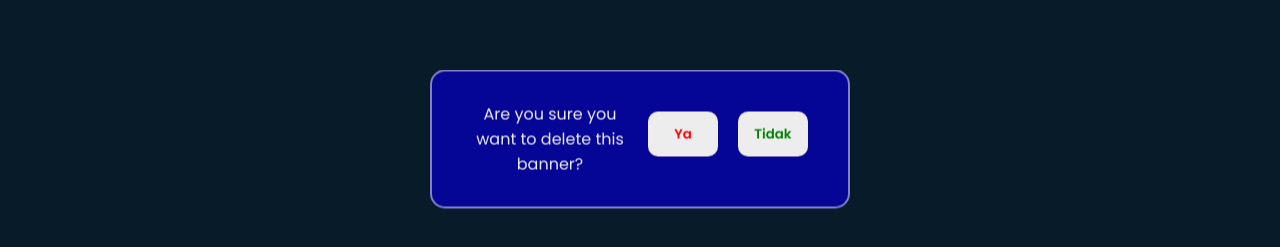
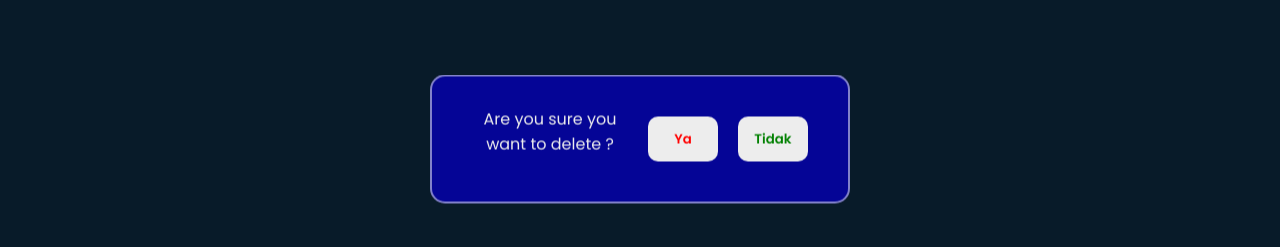
Before and after one commit to roynegara/Final-Project-RoyBayuNegara-Travel-Next, a Next.js app: page /banner/1 in a window 1280 px wide. Both pictures are taken after a click on the button "Delete". Shown: the part 221-468 px from the top of the page. Built offline with nearby package versions, Linux system fonts and the light colour scheme; no server answers.

Commit message:
succes for edit/update promo and put toast on it

```diff
--- /dev/null
+++ b/src/components/FormEditPromo.js
@@ -0,0 +1,50 @@
+export default function FormEditPromo({
+  title,
+  defaultName,
+  defaultDescription,
+  defaultImageUrl,
+  defaultTerms_condition,
+  defaultPromo_code,
+  defaultPromo_discount_price,
+  defaultMinimum_claim_price,
+  onEdit,
+  loadingEditPromo,
+}) {
+  const handleEditBanner = (e) => {
+    e.preventDefault();
+
+    const formData = new FormData(e.currentTarget);
+    const name = formData.get("namaBanner");
+    const description = formData.get("deskripsiBanner");
+    const imageUrl = formData.get("gambarBanner");
+    const terms_condition = formData.get("syaratKetentuan");
+    const promo_code = formData.get("promoKode");
+    const promo_discount_price = parseFloat(formData.get("promoHargaDiskon"));
+    const minimum_claim_price = parseFloat(formData.get("klaimHargaMinimum"));
+
+    onEdit({ name, description, imageUrl, terms_condition, promo_code, promo_discount_price, minimum_claim_price });
+  };
+
+  return (
+    <form onSubmit={handleEditBanner}>
+      <div className="form-edit-banner">
+        <h5>{title}</h5>
+        <div>
+          <input defaultValue={defaultName} name="namaBanner" placeholder="Masukkan Nama Banner" />
+          <input defaultValue={defaultDescription} name="deskripsiBanner" placeholder="Masukkan Deskripsi Banner" />
+          <input defaultValue={defaultImageUrl} name="gambarBanner" placeholder="Masukkan Gambar Banner" />
+          <input defaultValue={defaultTerms_condition} name="syaratKetentuan" placeholder="Masukkan Syarat & Ketentuan" />
+          <input defaultValue={defaultPromo_code}  name="promoKode" placeholder="Masukkan Promo Code" />
+          <input defaultValue={defaultPromo_discount_price}  name="promoHargaDiskon" placeholder="Masukkan Promo Harga Diskon" />
+          <input defaultValue={defaultMinimum_claim_price}  name="klaimHargaMinimum" placeholder="Masukkan Klaim Harga Minimum" />
+
+        </div>
+        <div>
+          <button type="onSubmit" disabled={loadingEditPromo}>
+            {loadingEditPromo ? "Loading..." : title}
+          </button>
+        </div>
+      </div>
+    </form>
+  );
+}
--- a/src/components/PopupUpdatePromo.js
+++ b/src/components/PopupUpdatePromo.js
@@ -2,14 +2,9 @@ import React, { useState } from "react";
 import axios from "axios";
 
 function UpdatePromo() {
-    const [promo, setPromo] = useState({
-        title: "",
-        imageUrl: "",
-        promo_code: "",
-        minimum_claim_price: "",
-        promo_discount_price: "",
-        terms_condition: "",
-    });
+    const [name, setName] = useState("");
+    const [imageUrl, setImageUrl] = useState("");
+
 
     const handleChange = (e) => {
         const { name, value } = e.target;
--- /dev/null
+++ b/src/hooks/useEditPromo.js
@@ -0,0 +1,22 @@
+import axios from "axios";
+import { useState } from "react";
+export default function useEditBanner() {
+    const [loading, setLoading] = useState(false);
+
+  const pos = async (url, body) => {
+      const accessToken = localStorage.getItem("access_token");
+      setLoading(true);
+      await axios.post(`https://travel-journal-api-bootcamp.do.dibimbing.id/api/v1${url}`, body, {
+        headers: {
+          "Content-Type": " application/json",
+          apiKey: "24405e01-fbc1-45a5-9f5a-be13afcd757c",
+          Authorization:
+            `Bearer ${accessToken}`,
+        },
+      });
+      setLoading(false);
+
+    };
+
+    return { pos, loading };
+  }
--- a/src/pages/banner/[id].js
+++ b/src/pages/banner/[id].js
@@ -39,8 +39,8 @@ export default function BannerById({ banner }) {
   const { pos, loadingEditBanner } = useEditBanner();
 
   const router = useRouter();
-  const [notifEdit, setNotifEdit] = useState(null);
-  const [notifDelete, setNotifDelete] = useState(null);
+  // const [notifEdit, setNotifEdit] = useState(null);
+  // const [notifDelete, setNotifDelete] = useState(null);
 
   const handleDeleteBanner = () => {
     del(`/delete-banner/${banner?.id}`)
@@ -49,7 +49,7 @@ export default function BannerById({ banner }) {
         // setNotifDelete("Banner deleted successfully");
         setTimeout(() => {
           router.push("/banner");
-        }, 200);
+        }, 1000);
       })
       .catch((err) => {
         console.log("resDeleteBannerErr", err);
@@ -61,14 +61,14 @@ export default function BannerById({ banner }) {
   const handleEditBanner = ({ name, imageUrl }) => {
     pos(`/update-banner/${banner?.id}`, { name, imageUrl })
       .then((res) => {
-        toast.success(`${banner?.name} has been updated`);
+        toast.success(`${banner?.name} has been edited`);
         // setNotifEdit("Banner edited successfully");
         setTimeout(() => {
           router.push("/banner");
-        }, 200);
+        }, 1000);
       })
       .catch((err) => {
-        console.log("resDeleteBannerErr", err);
+        console.log("resEditBannerErr", err);
 
         if (
           err?.response?.data?.errors &&
@@ -148,7 +148,7 @@ export default function BannerById({ banner }) {
             <p style={{ color: notifDelete === "Banner deleted successfully" ? "green" : "red" }}>{notifDelete}</p>
           )} */}
             </div>
-            <div><p>Are you sure you want to delete this banner?</p></div>
+            <div><p>Are you sure you want to delete {banner?.name} ?</p></div>
 
 
             <div className="popup-delete-banner-btn-yes">
@@ -160,7 +160,8 @@ export default function BannerById({ banner }) {
                 Tidak
               </button>
             </div>
-          </div></div>
+            </div>
+          </div>
 
         )}
       </div>
--- a/src/pages/promo/[id].js
+++ b/src/pages/promo/[id].js
@@ -3,6 +3,10 @@ import axios from "axios";
 import useDeletePromo from "@/hooks/useDeletePromo";
 import FormDeletePromo from "@/components/FormDeletePromo";
 import { useRouter } from "next/router";
+import { toast } from "sonner";
+
+import FormEditPromo from "@/components/FormEditPromo";
+import useEditPromo from "@/hooks/useEditPromo";
 
 export async function getServerSideProps(context) {
   try {
@@ -20,9 +24,11 @@ export async function getServerSideProps(context) {
 }
 
 export default function PromoById({ promo }) {
+  const { del, loading } = useDeletePromo();
+  const { pos, loadingEditPromo } = useEditPromo();
+  // const [notif, setNotif] = useState(null);
+
   const router = useRouter();
-  const { del, loading } = useDeletePromo();
-  const [notif, setNotif] = useState(null);
 
   const handleDeletePromo = () => {
     del(`/delete-promo/${promo?.id}`)
@@ -36,6 +42,58 @@ export default function PromoById({ promo }) {
         console.log("resDeletePromoErr", err);
         setNotif(err?.response?.data?.message);
       });
+  };
+
+  const handleEditPromo = ({
+    title,
+    description,
+    imageUrl,
+    terms_condition,
+    promo_code,
+    promo_discount_price,
+    minimum_claim_price,
+  }) => {
+    pos(`/update-promo/${promo?.id}`, {
+      title,
+      description,
+      imageUrl,
+      terms_condition,
+      promo_code,
+      promo_discount_price,
+      minimum_claim_price,
+    })
+      .then((res) => {
+        // setNotif("Promo updated successfully");
+        toast.success(`${promo?.title} has been edited`);
+        setTimeout(() => {
+          router.push("/promo");
+        }, 1000);
+      })
+      .catch((err) => {
+        console.log("resEditPromoErr", err);
+
+        if (
+          err?.response?.data?.errors &&
+          err?.response?.data?.errors.length > 0 &&
+          err.response.data.errors[0].message
+        ) {
+          toast.error(err.response.data.errors[0].message);
+        } else {
+          toast.error(err?.response?.data?.message);
+        }
+        // toast.error(err?.response?.data?.message);
+        // setNotifEdit(err?.response?.data?.message);
+      });
+  };
+
+  const [isPopupOpenEdit, setPopupOpenEdit] = useState(false);
+  const togglePopupEdit = () => {
+    setPopupOpenEdit(!isPopupOpenEdit);
+  };
+
+  const [isPopupOpenDelete, setPopupOpenDelete] = useState(false);
+  const togglePopupDelete = () => {
+    setPopupOpenDelete(!isPopupOpenDelete);
   };
 
   return (
@@ -58,8 +116,50 @@ export default function PromoById({ promo }) {
       </div>
 
       <div>
-        {notif && <p style={{ color: notif === "Promo deleted successfully" ? "green" : "red" }}>{notif}</p>}
-        <FormDeletePromo title={`Delete ${promo?.title} ?`} onDelete={handleDeletePromo} loading={loading} />
+        <button onClick={togglePopupEdit}> Edit Promo {promo?.title}</button>
+        {isPopupOpenEdit && (
+          <div className="popup-edit-promo">
+            <button className="btn-close-popup-edit-promo" onClick={togglePopupEdit}>
+              X
+            </button>
+            <FormEditPromo
+              title={`Edit ${promo?.title} Promo ?`}
+              defaultName={promo?.title}
+              defaultDescription={promo?.description}
+              defaultImageUrl={promo?.imageUrl}
+              defaultTerms_condition={promo?.terms_condition}
+              defaultPromo_code={promo?.promo_code}
+              defaultPromo_discount_price={promo?.promo_discount_price}
+              defaultMinimum_claim_price={promo?.minimum_claim_price}
+              onEdit={handleEditPromo}
+              loading={loadingEditPromo}
+            />
+          </div>
+        )}
+      </div>
+
+      <div>
+        <button onClick={togglePopupDelete}>Delete {promo?.title}</button>
+        {isPopupOpenDelete && (
+          <div>
+            <div className="popup-delete-promo">
+              <div>
+                <p>Are you sure you want to delete {promo?.title} ?</p>
+              </div>
+              <div className="popup-delete-promo-btn-yes">
+                <FormDeletePromo title={`Yes`} onDelete={handleDeletePromo} loading={loading} />
+              </div>
+              <div className="popup-delete-promo-btn-no">
+                <button className="btn-close-popup-delete-promo" onClick={togglePopupDelete}>
+                  Tidak
+                </button>
+              </div>
+            </div>
+          </div>
+        )}
+
+        {/* {notif && <p style={{ color: notif === "Promo deleted successfully" ? "green" : "red" }}>{notif}</p>} */}
+        {/* <FormDeletePromo title={`Delete ${promo?.title} ?`} onDelete={handleDeletePromo} loading={loading} /> */}
       </div>
     </div>
   );
--- a/src/styles/globals.css
+++ b/src/styles/globals.css
@@ -247,7 +247,7 @@ button {
   height: 300px;
 }
 
-.popup-create-promo {
+.popup-create-promo, .popup-edit-promo, .popup-delete-promo  {
   width: 420px;
   background: rgb(5, 5, 150);
   border: 2px solid rgba(255, 255, 255, 0.5);
@@ -260,11 +260,82 @@ button {
   left: 50%;
   transform: translate(-50%, -50%);}
 
-.btn-close-popup-create-promo {
+.btn-close-popup-create-promo, .btn-close-popup-edit-promo {
   position: absolute;
   top: 10px;
   right: 10px;
 }
+
+.form-edit-promo {
+  display: flex;
+  flex-direction: column;
+  text-align: center;
+}
+
+.form-edit-promo button {
+  border-radius: 10px;
+  border: none;
+  padding: 10px;
+  margin-top: 10px;
+  background: black;
+  color:white;
+  font-weight: 600;
+}
+
+.form-edit-promo button:hover{
+  background: black;
+  color: orangered;
+}
+
+.popup-delete-promo {
+  text-align: center;
+  /* justify-content: center; */
+  display: flex;
+}
+
+.popup-delete-promo-btn-no button {
+  border-radius: 10px;
+  border: none;
+  padding: 10px;
+  /* margin-top: 10px; */
+  background: #ededed;
+  color:green;
+  font-weight: 600;
+  width: 70px;
+  height: 45px;
+  margin: 10px;
+}
+
+.popup-delete-promo-btn-no button:hover{
+  background: green;
+  color: #ededed;
+}
+
+.popup-delete-promo-btn-yes button {
+  border-radius: 10px;
+  border: none;
+  padding: 10px;
+  /* margin-top: 10px; */
+  background: #ededed;
+  color:red;
+  font-weight: 600;
+  width: 70px;
+  height: 45px;
+  margin: 10px;
+}
+
+.popup-delete-promo-btn-yes button:hover{
+  background: red;
+  color: #ededed;
+}
+
+
+.popup-delete-promo > div:first-child {
+  position: absolute;
+  transform: translate(80%, -100%);
+}
+
+
 /* Promo End */
 
 /* Category Start */
```
